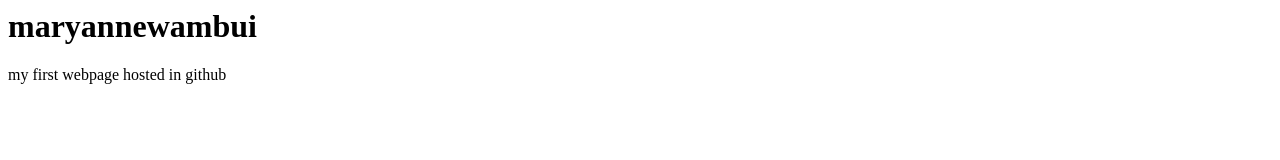
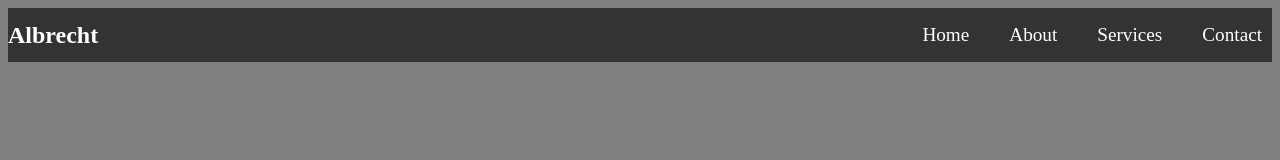
Before and after one commit to nrcfstudents/maryannewambui, a plain HTML site: page index.html in a window 1280 px wide. Drawn offline with Linux system fonts and the light colour scheme.

Commit message:
added styles

```diff
--- a/index.html
+++ b/index.html
@@ -2,10 +2,16 @@
 <head>
 <title>maryanne's website
 </title>
+<link rel="stylesheet" type="text/css" href="style.css">
 </head>
 <body>
-<h1>maryannewambui</h1>
-<p>my first webpage hosted in github</p>
-
+<!--nav bar-->
+<nav class="navbar">
+	<div class="logo">Albrecht</div>
+	<ul class="nav-links">
+		<li><a href="index.html">Home</a></li>
+		<li><a href="About.html">About</a></li>
+		<li><a href="Services.html">Services</a></li>
+		<li><a href="Contact.html">Contact</a></li>
 </body>
 </html>
--- /dev/null
+++ b/style.css
@@ -0,0 +1,57 @@
+body{
+	background-color: grey;
+}
+
+.navbar{
+	background-color: #333;
+	display: flex;
+	justify-content: space-between;
+	align-items: center;
+	position: sticky;
+	top: 0;
+	z-index: 1000;
+}
+
+.logo{
+	font-size: 1.5em;
+	color: #fff;
+	font-weight: bold;
+}
+
+.nav-links{
+	list-style: none;
+	display: flex;
+	gap: 20px;
+}
+
+.nav-links li{
+	position: relative;
+}
+
+.nav-links a{
+	text-decoration: none;
+	color: #fff;
+	font-size: 1.2em;
+	padding: 5px 10px;
+	transition: color 0.3s ease;
+}
+
+.nav-links a:hover{
+	color: #FFD700;
+}
+
+.nav-links a:after{
+	content: '';
+	display: block;
+	width: 0;
+	height: 2px;
+	background: #FFD700;
+	transition: width 0.3s;
+	position: absolute;
+	bottom: -2px;
+	left: 0;
+}
+
+.nav-links a:hover::after{
+	width: 100%;
+}
```
